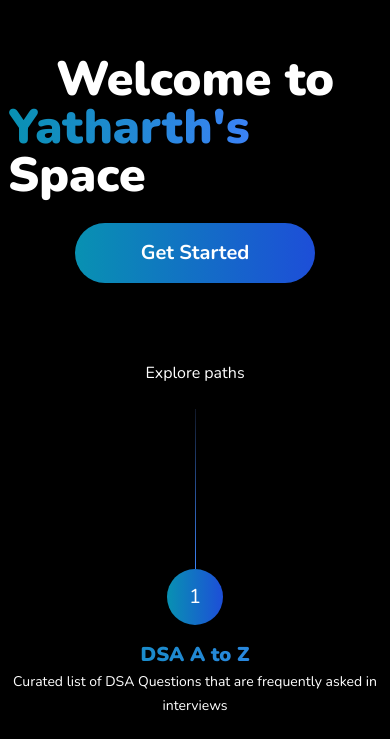
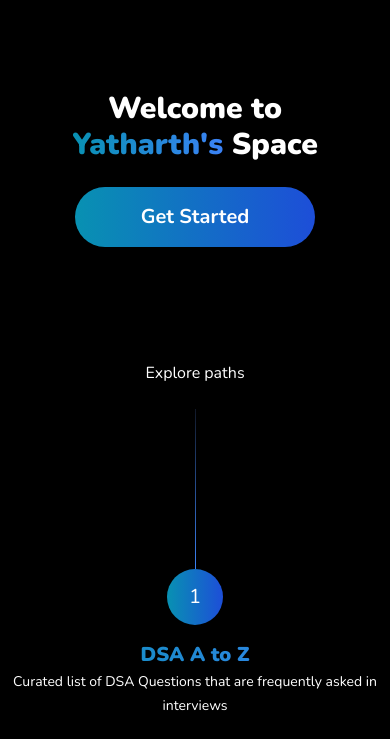
Before and after one commit to yatharth1706/Yatharth-s-Space, a Next.js app: page / in a window 390 px wide. Shown: the part 103-842 px from the top of the page. Built offline with nearby package versions, Linux system fonts and the light colour scheme.

Commit message:
Improved responsiveness in home page and dsa page

```diff
--- a/pages/dsa/index.js
+++ b/pages/dsa/index.js
@@ -11,7 +11,7 @@ const client = createClient({
 
 export default function DSA({ dsaConcepts }) {
   return (
-    <div className="p-10 ">
+    <div className="p-4 md:p-10 ">
       <h1 className="text-2xl font-bold cursor-pointer">
         <Link href="/">
           <span className="font-black text-transparent bg-clip-text bg-gradient-to-r from-cyan-600 to-blue-500">
--- a/pages/frontend-interviews/[techStack].js
+++ b/pages/frontend-interviews/[techStack].js
@@ -15,7 +15,7 @@ export default function TechStack({ techStackQuestions }) {
   const router = useRouter();
 
   return (
-    <div className="p-8">
+    <div className="p-4 md:p-10">
       <h1 className="text-2xl font-black cursor-pointer">
         <Link href="/">
           <span className="text-transparent bg-clip-text bg-gradient-to-r from-cyan-600 to-blue-500">
--- a/pages/frontend-interviews/index.js
+++ b/pages/frontend-interviews/index.js
@@ -10,7 +10,7 @@ const client = createClient({
 
 export default function FrontendInterviewPool({ frontendInterviewPool }) {
   return (
-    <div className="p-10 ">
+    <div className="p-4 md:p-10 ">
       <h1 className="text-2xl font-black cursor-pointer">
         <Link href="/">
           <span className="text-transparent bg-clip-text bg-gradient-to-r from-cyan-600 to-blue-500">
--- a/pages/index.js
+++ b/pages/index.js
@@ -7,8 +7,8 @@ export default function Home() {
     <div className={styles.container}>
       <main className={styles.main}>
         <div className="flex flex-col justify-center items-center h-96">
-          <h1 className="text-5xl font-black">Welcome to</h1>
-          <h1 className="text-5xl font-black">
+          <h1 className="text-3xl md:text-5xl font-black">Welcome to</h1>
+          <h1 className="text-3xl md:text-5xl font-black">
             <span className="text-transparent bg-clip-text bg-gradient-to-r from-cyan-600 to-blue-500">
               Yatharth's
             </span>{" "}
```
